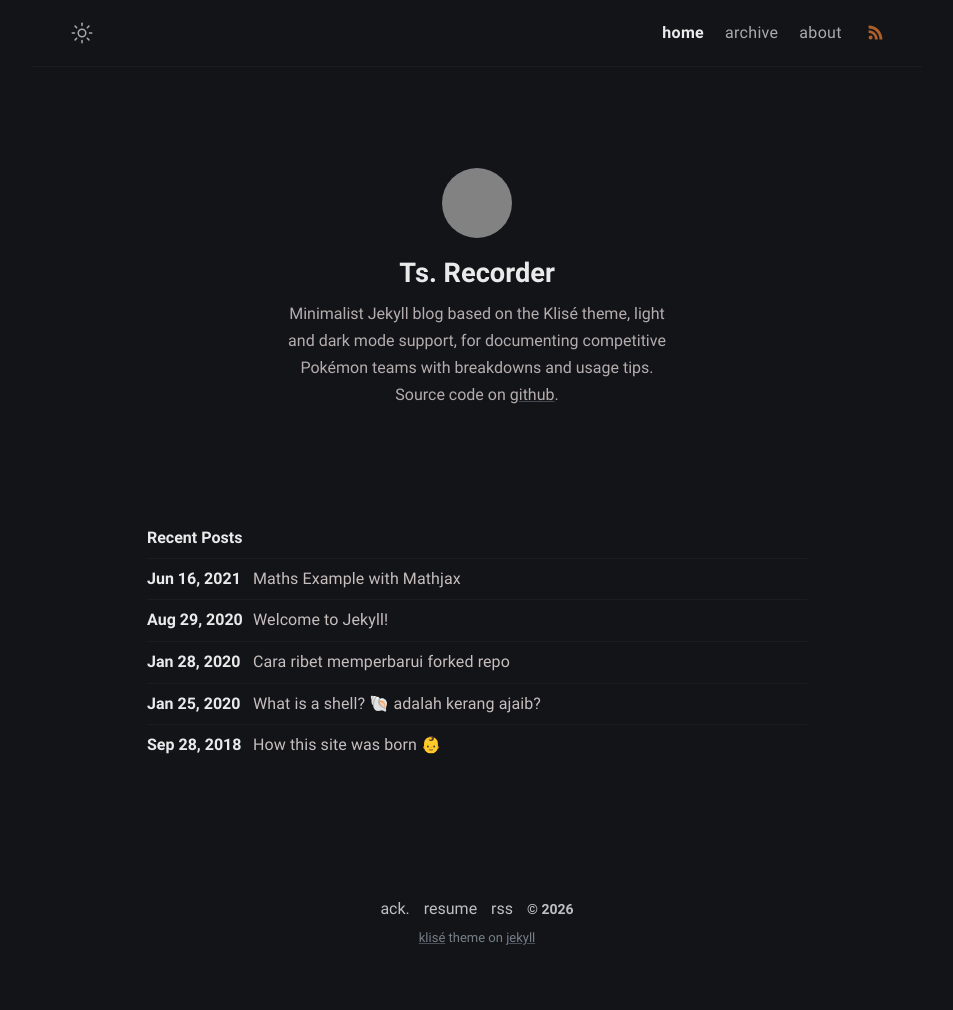
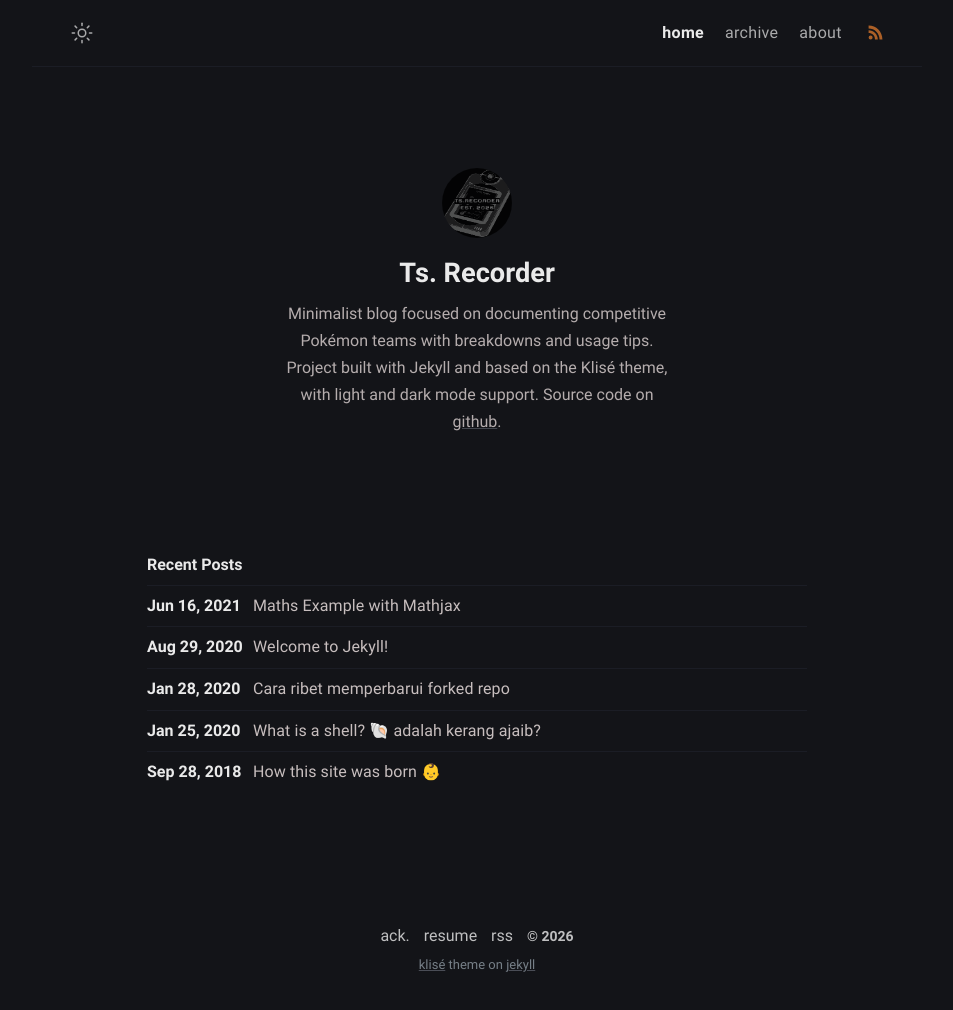
Before and after one commit to tsrecorder/tsrecorder.github.io, a Jekyll site: the page built from index.md, in a window 1280 px wide. Shown: the whole page, without its empty margins (163-1116 px from the left). Built offline with Jekyll 4.4.1, drawn with Linux system fonts in a browser that asks for light colours; before the commit the page ends 983 px from its top, so only the background shows below that; grey boxes are pictures that could not be loaded.

Commit message:
Update author bio and project image in _config.yml

```diff
--- a/_config.yml
+++ b/_config.yml
@@ -12,15 +12,16 @@ mode: dark # default theme "dark" | "light"
 author:
   name: Ts. Recorder # author name
   bio: >- # tell to the world
-    Minimalist Jekyll blog based on the Klisé theme, light and dark mode support, for documenting competitive Pokémon teams
-    with breakdowns and usage tips. Source code on <a href="https://github.com/tsrecorder/tsrecorder.github.io" target="_blank" rel="noopener">github</a>.
+    Minimalist blog focused on documenting competitive Pokémon teams with breakdowns and usage tips.
+    Project built with Jekyll and based on the Klisé theme, with light and dark mode support.
+    Source code on <a href="https://github.com/tsrecorder/tsrecorder.github.io" target="_blank" rel="noopener">github</a>.
   username: tsrecorder # general username
   github: tsrecorder # github username
   twitter: tsrecorder2026 # twitter username
   instagram: tsrecorder2026 # instagram username
   bluesky: tsrecorder2026.bsky.social # bluesky username
   email: tsrecorder@proton.me # email adress
-  avatar: /assets/img/avatar.jpg
+  avatar: /assets/img/avatar.png # avatar image path
 
 # URL settings
 url: "https://tsrecorder.github.io" #
```
